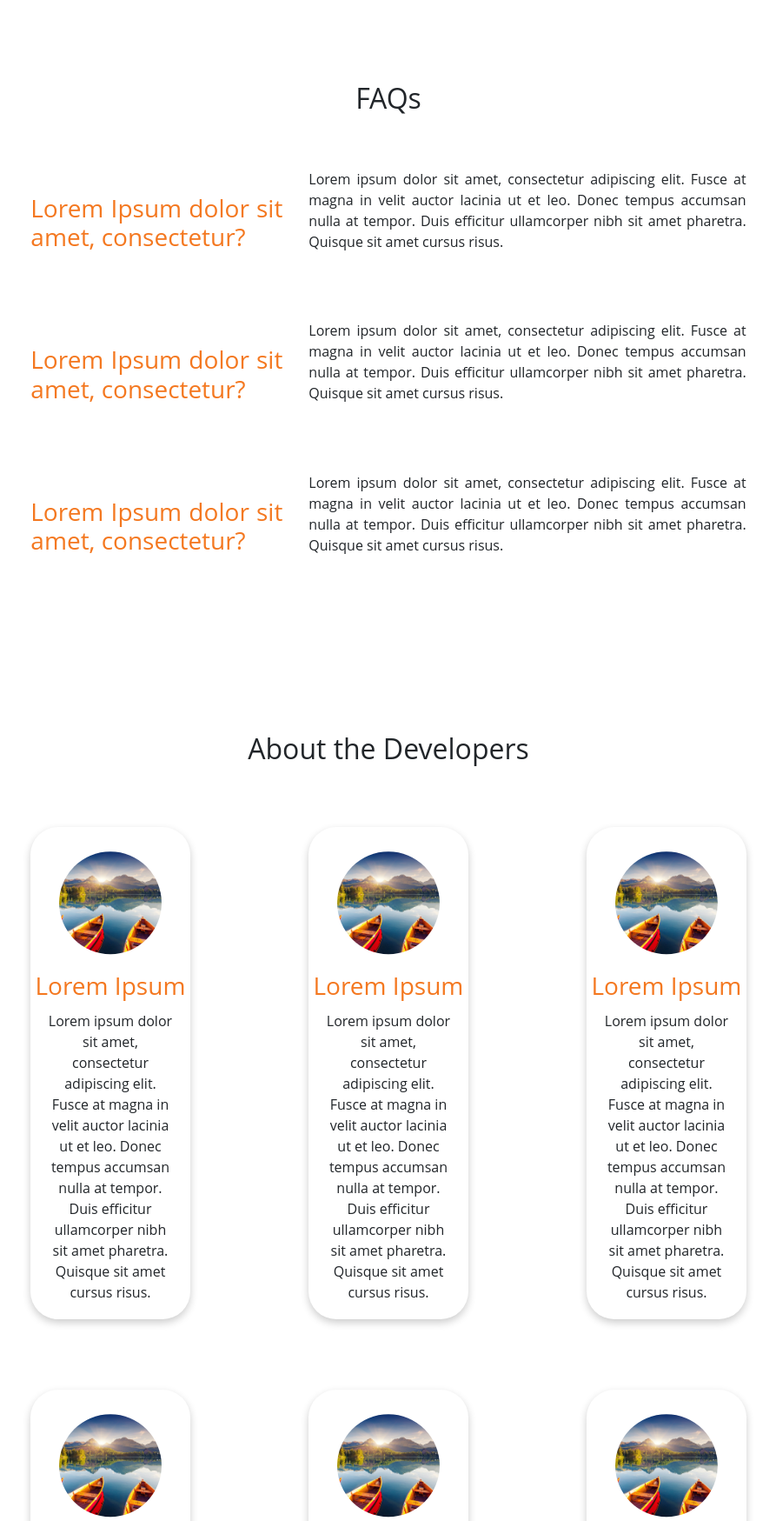
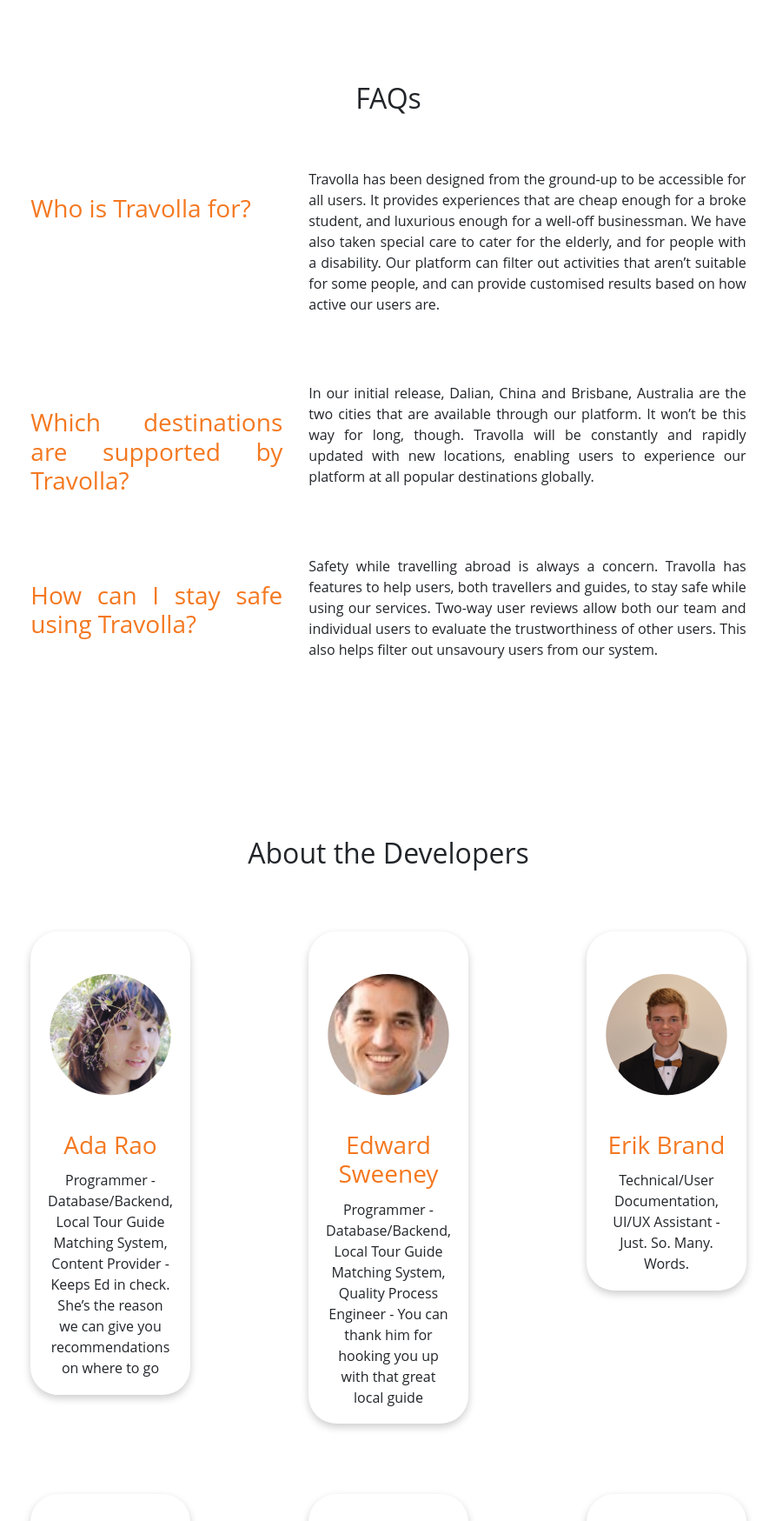
Before and after one commit to lulululu7766/Travolla, a PHP site: page /about.php in a window 1280 px wide. Shown: the part 264-2013 px from the top of the page at 87% size, without its empty margins (193-1086 px from the left). Run offline with PHP 8.4, Linux system fonts and the light colour scheme; the visitor is signed in with stand-in values (Sample User, id 1); data that the repository does not hold is empty; some libraries are stand-ins or nearby versions; some web fonts are replaced.

Commit message:
Upadated About with content
Added:
- Profile Images

Updated:
- About page with added content

```diff
--- a/about.php
+++ b/about.php
@@ -67,30 +67,30 @@ include('header.php');
     <div class="row">
         <div class="col-xs-12 col-sm-12 col-md-2 col-lg-2"></div>
         <div class="col-xs-12 col-sm-12 col-md-3 col-lg-3">
-            <h3 class="FAQ"> Lorem Ipsum dolor sit amet, consectetur?</h3>
+            <h3 class="FAQ"> Who is Travolla for?</h3>
         </div>
         <div class="col-xs-12 col-sm-12 col-md-5 col-lg-5">
-            <p class="FAQ">Lorem ipsum dolor sit amet, consectetur adipiscing elit. Fusce at magna in velit auctor lacinia ut et leo. Donec tempus accumsan nulla at tempor. Duis efficitur ullamcorper nibh sit amet pharetra. Quisque sit amet cursus risus.</p>
+            <p class="FAQ">Travolla has been designed from the ground-up to be accessible for all users. It provides experiences that are cheap enough for a broke student, and luxurious enough for a well-off businessman. We have also taken special care to cater for the elderly, and for people with a disability. Our platform can filter out activities that aren’t suitable for some people, and can provide customised results based on how active our users are.</p>
         </div>
         <div class="col-xs-12 col-sm-12 col-md-2 col-lg-2"></div>
     </div>
     <div class="row">
         <div class="col-xs-12 col-sm-12 col-md-2 col-lg-2"></div>
         <div class="col-xs-12 col-sm-12 col-md-3 col-lg-3">
-            <h3 class="FAQ"> Lorem Ipsum dolor sit amet, consectetur?</h3>
+            <h3 class="FAQ"> Which destinations are supported by Travolla?</h3>
         </div>
         <div class="col-xs-12 col-sm-12 col-md-5 col-lg-5">
-            <p class="FAQ">Lorem ipsum dolor sit amet, consectetur adipiscing elit. Fusce at magna in velit auctor lacinia ut et leo. Donec tempus accumsan nulla at tempor. Duis efficitur ullamcorper nibh sit amet pharetra. Quisque sit amet cursus risus.</p>
+            <p class="FAQ">In our initial release, Dalian, China and Brisbane, Australia are the two cities that are available through our platform. It won’t be this way for long, though. Travolla will be constantly and rapidly updated with new locations, enabling users to experience our platform at all popular destinations globally.</p>
         </div>
         <div class="col-xs-12 col-sm-12 col-md-2 col-lg-2"></div>
     </div>
     <div class="row">
         <div class="col-xs-12 col-sm-12 col-md-2 col-lg-2"></div>
         <div class="col-xs-12 col-sm-12 col-md-3 col-lg-3">
-            <h3 class="FAQ"> Lorem Ipsum dolor sit amet, consectetur?</h3>
+            <h3 class="FAQ"> How can I stay safe using Travolla?</h3>
         </div>
         <div class="col-xs-12 col-sm-12 col-md-5 col-lg-5">
-            <p class="FAQ">Lorem ipsum dolor sit amet, consectetur adipiscing elit. Fusce at magna in velit auctor lacinia ut et leo. Donec tempus accumsan nulla at tempor. Duis efficitur ullamcorper nibh sit amet pharetra. Quisque sit amet cursus risus.</p>
+            <p class="FAQ">Safety while travelling abroad is always a concern. Travolla has features to help users, both travellers and guides, to stay safe while using our services. Two-way user reviews allow both our team and individual users to evaluate the trustworthiness of other users. This also helps filter out unsavoury users from our system.</p>
         </div>
         <div class="col-xs-12 col-sm-12 col-md-2 col-lg-2"></div>
     </div>
@@ -108,10 +108,10 @@ include('header.php');
         <div class="col-xs-12 col-sm-12 col-md-2 col-lg-2">
             <div class="text-center rounded-rectangle">
                 <div>
-                    <img src="css/images/bg.jpg" alt = welcomepic class="round">
+                    <img src="css/images/mmexport1531361065664.jpg" alt = adaprofile class="round">
                 </div>
-                <h3 class="card-title">Lorem Ipsum</h3>
-                <p class="rounded-center card-text">Lorem ipsum dolor sit amet, consectetur adipiscing elit. Fusce at magna in velit auctor lacinia ut et leo. Donec tempus accumsan nulla at tempor. Duis efficitur ullamcorper nibh sit amet pharetra. Quisque sit amet cursus risus. </p>
+                <h3 class="card-title">Ada Rao</h3>
+                <p class="rounded-center card-text">Programmer - Database/Backend, Local Tour Guide Matching System, Content Provider - Keeps Ed in check. She’s the reason we can give you recommendations on where to go</p>
             </div>
         </div>
 
@@ -120,10 +120,10 @@ include('header.php');
         <div class="col-xs-12 col-sm-12 col-md-2 col-lg-2">
             <div class="text-center rounded-rectangle">
                 <div>
-                    <img src="css/images/bg.jpg" alt = welcomepic class="round">
+                    <img src="css/images/Ed-linkedinphoto.jpg" alt = edprofile class="round">
                 </div>
-                <h3 class="card-title">Lorem Ipsum</h3>
-                <p class="rounded-center card-text">Lorem ipsum dolor sit amet, consectetur adipiscing elit. Fusce at magna in velit auctor lacinia ut et leo. Donec tempus accumsan nulla at tempor. Duis efficitur ullamcorper nibh sit amet pharetra. Quisque sit amet cursus risus. </p>
+                <h3 class="card-title">Edward Sweeney</h3>
+                <p class="rounded-center card-text">Programmer - Database/Backend, Local Tour Guide Matching System, Quality Process Engineer - You can thank him for hooking you up with that great local guide</p>
             </div>
         </div>
 
@@ -132,10 +132,10 @@ include('header.php');
         <div class="col-xs-12 col-sm-12 col-md-2 col-lg-2">
             <div class="text-center rounded-rectangle">
                 <div>
-                    <img src="css/images/bg.jpg" alt = welcomepic class="round">
+                    <img src="css/images/DSC_9359.jpg" alt = erikprofile class="round">
                 </div>
-                <h3 class="card-title">Lorem Ipsum</h3>
-                <p class="rounded-center card-text">Lorem ipsum dolor sit amet, consectetur adipiscing elit. Fusce at magna in velit auctor lacinia ut et leo. Donec tempus accumsan nulla at tempor. Duis efficitur ullamcorper nibh sit amet pharetra. Quisque sit amet cursus risus. </p>
+                <h3 class="card-title">Erik Brand</h3>
+                <p class="rounded-center card-text">Technical/User Documentation, UI/UX Assistant - Just. So. Many. Words.</p>
             </div>
         </div>
 
@@ -147,10 +147,10 @@ include('header.php');
         <div class="col-xs-12 col-sm-12 col-md-2 col-lg-2">
             <div class="text-center rounded-rectangle">
                 <div>
-                    <img src="css/images/bg.jpg" alt = welcomepic class="round">
+                    <img src="css/images/Henry Profile.jpg" alt = henryprofile class="round">
                 </div>
-                <h3 class="card-title">Lorem Ipsum</h3>
-                <p class="rounded-center card-text">Lorem ipsum dolor sit amet, consectetur adipiscing elit. Fusce at magna in velit auctor lacinia ut et leo. Donec tempus accumsan nulla at tempor. Duis efficitur ullamcorper nibh sit amet pharetra. Quisque sit amet cursus risus. </p>
+                <h3 class="card-title">Henry Burgess</h3>
+                <p class="rounded-center card-text">System Architect, Programmer - Optimised Journey Planner Logic. You can thank him for your perfectly organised holidays </p>
             </div>
         </div>
 
@@ -159,10 +159,10 @@ include('header.php');
         <div class="col-xs-12 col-sm-12 col-md-2 col-lg-2">
             <div class="text-center rounded-rectangle">
                 <div>
-                    <img src="css/images/bg.jpg" alt = welcomepic class="round">
+                    <img src="css/images/mmexport1531361644616.jpg" alt = jasonprofile class="round">
                 </div>
-                <h3 class="card-title">Lorem Ipsum</h3>
-                <p class="rounded-center card-text">Lorem ipsum dolor sit amet, consectetur adipiscing elit. Fusce at magna in velit auctor lacinia ut et leo. Donec tempus accumsan nulla at tempor. Duis efficitur ullamcorper nibh sit amet pharetra. Quisque sit amet cursus risus. </p>
+                <h3 class="card-title">Jason Zhang</h3>
+                <p class="rounded-center card-text">Programmer - Heat map Logic, Content Provider. Mapping wizard - nobody knows how he does it </p>
             </div>
         </div>
 
@@ -171,10 +171,10 @@ include('header.php');
         <div class="col-xs-12 col-sm-12 col-md-2 col-lg-2">
             <div class="text-center rounded-rectangle">
                 <div>
-                    <img src="css/images/bg.jpg" alt = welcomepic class="round">
+                    <img src="css/images/tbp-144308-7609.jpg" alt = leaprofile class="round">
                 </div>
-                <h3 class="card-title">Lorem Ipsum</h3>
-                <p class="rounded-center card-text">Lorem ipsum dolor sit amet, consectetur adipiscing elit. Fusce at magna in velit auctor lacinia ut et leo. Donec tempus accumsan nulla at tempor. Duis efficitur ullamcorper nibh sit amet pharetra. Quisque sit amet cursus risus. </p>
+                <h3 class="card-title">Léa Laï Van</h3>
+                <p class="rounded-center card-text">Project Manager, UI/UX Designer. Basically the design legend of the company</p>
             </div>
         </div>
 
```
Also changed, not shown: css/images/DSC_9359.jpg (added), css/images/Ed-linkedinphoto.jpg (added), css/images/Henry Profile.jpg (added), css/images/mmexport1531361065664.jpg (added), css/images/mmexport1531361644616.jpg (added), css/images/tbp-144308-7609.jpg (added).
